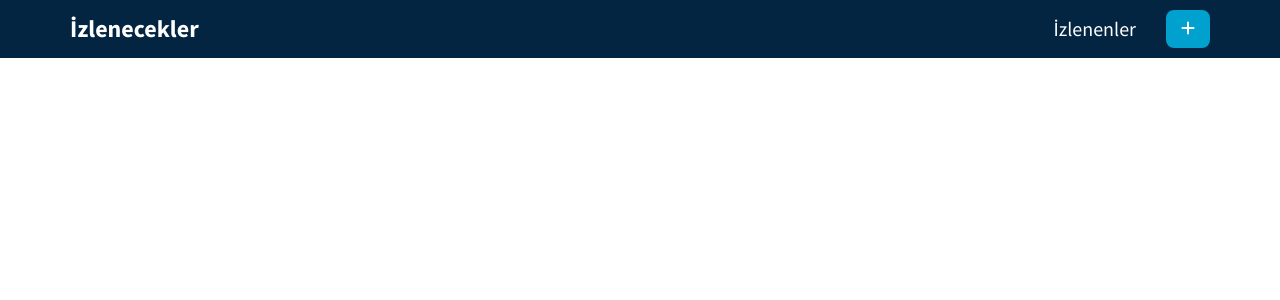
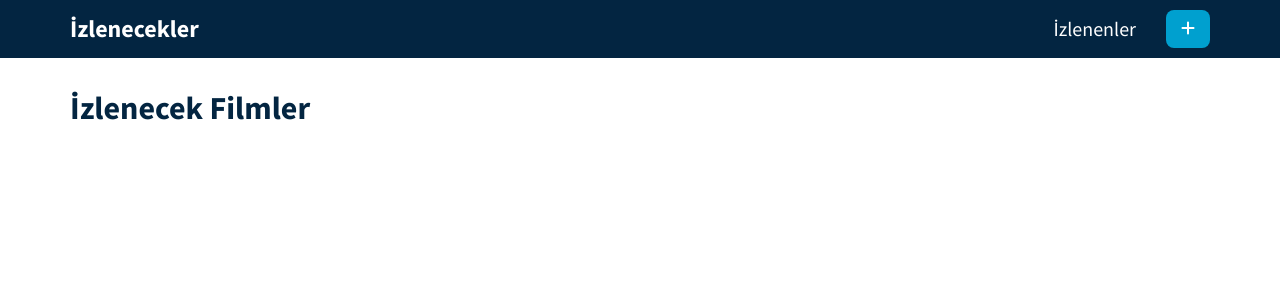
Before and after one commit to danielfacoo/movielist, a React (Vite) app in the folder movielist/: page / in a window 1280 px wide. Shown: the top 300 px of the page. Built offline with nearby package versions, Linux system fonts and the light colour scheme.

Commit message:
add watchlist component and show movies

```diff
--- /dev/null
+++ b/movielist/src/components/MovieCard.jsx
@@ -0,0 +1,15 @@
+
+const MovieCard = ({movie}) => {
+  return (
+    <div className="movie-card">
+        <div className="overlay"></div>
+        {movie.poster_path ? (
+             <img src={`https://image.tmdb.org/t/p/w200/${movie.poster_path}`} alt={`$movie.poster_path`} />
+           ): (
+            <div className="filler-poster"></div>
+           )}
+    </div>
+  )
+}
+
+export default MovieCard
--- a/movielist/src/components/Watchlist.jsx
+++ b/movielist/src/components/Watchlist.jsx
@@ -1,14 +1,26 @@
 import { useContext } from "react"
 import { GlobalContext } from "../context/GlobalState"
+import MovieCard from "./MovieCard";
 
 
 const Watchlist = () => {
     const {watchlist} = useContext(GlobalContext);
   return (
-    <div>
-        {watchlist.map((movie) => (
-            <h1 key={movie.id}>{movie.title}</h1>
-        ))}
+    <div className="movie-page">
+        <div className="container">
+            <div className="header">
+               <h1 className="heading">İzlenecek Filmler</h1>
+            </div>
+
+            {watchlist.length >0 && (
+                <div className="movie-grid">
+                    {watchlist.map((movie) => (
+                        <MovieCard key={movie.id} movie = {movie}/>
+                    ))}
+                </div>
+            )}
+        </div>
+
     </div>
   )
 }
```
